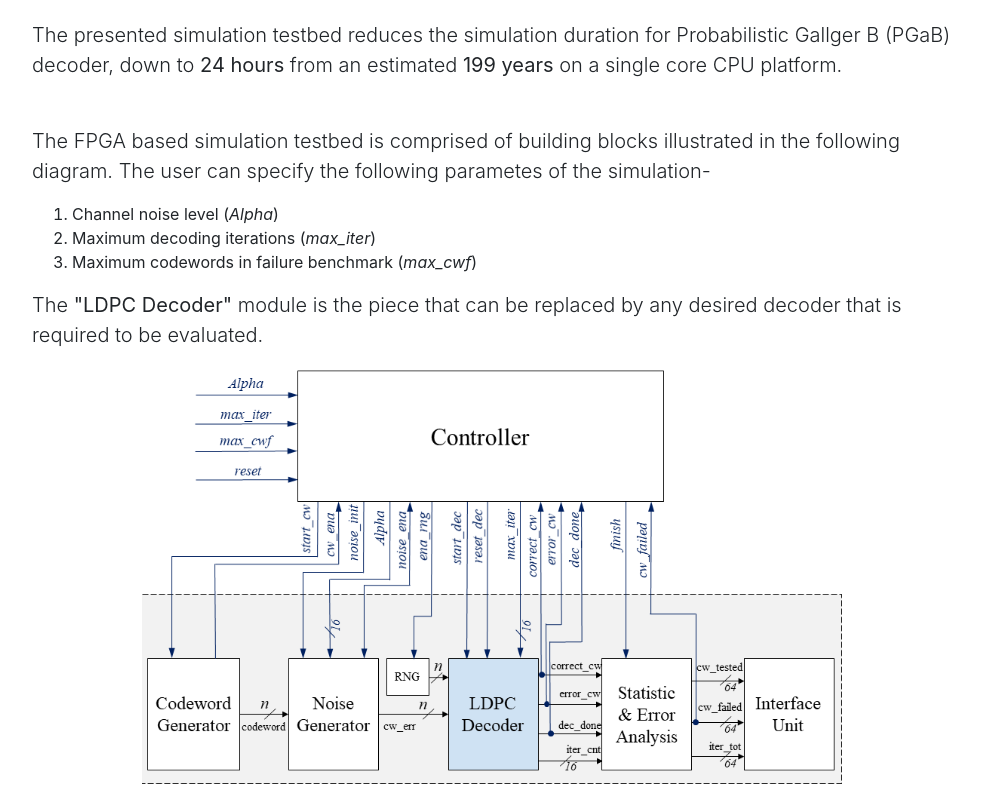
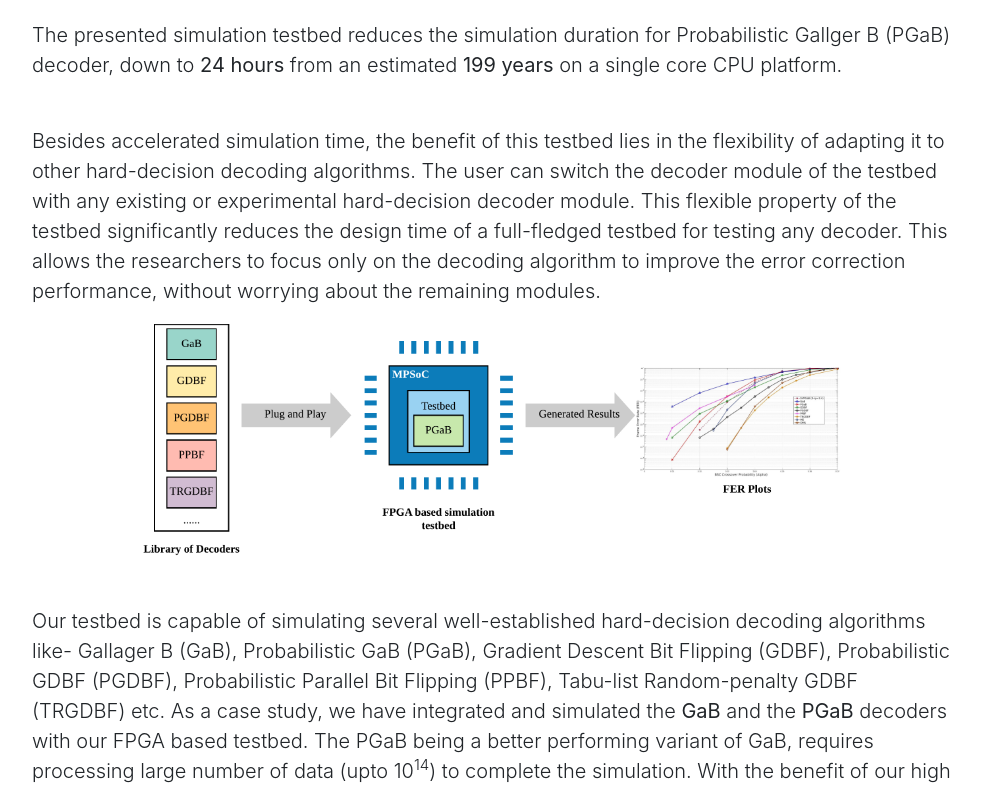
Before and after one commit to UA-RCL/LDPC_Simulation_Testbed, a plain HTML site: page index.html in a window 1280 px wide. Shown: the part 1360-2151 px from the top of the page, without its empty margins (148-1129 px from the left). Drawn offline with Linux system fonts and the light colour scheme.

Commit message:
design flow and contributors updated

```diff
--- a/index.html
+++ b/index.html
@@ -2,7 +2,6 @@
 <!--
   Based on the Scrolling Nav template from Start Bootstrap
   https://github.com/BlackrockDigital/startbootstrap-scrolling-nav
-
 -->
 <html lang="en">
 
@@ -83,23 +82,16 @@
           </p>
 
        	<p class="lead">
-       		The FPGA based simulation testbed is comprised of building blocks illustrated in the following diagram. The user can specify the following parametes of the simulation-<br>
-       		<ol>
-       			<li>Channel noise level (<i>Alpha</i>)</li>
-       			<li>Maximum decoding iterations (<i>max_iter</i>)</li>
-       			<li>Maximum codewords in failure benchmark (<i>max_cwf</i>)</li>
-       		</ol>
-       	</p>
 
-       	<p class="lead">
-       	The <b>"LDPC Decoder"</b> module is the piece that can be replaced by any desired decoder that is required to be evaluated. </p>
+       		Besides accelerated simulation time, the benefit of this testbed lies in the flexibility of adapting it to other hard-decision decoding algorithms. The user can switch the decoder module of the testbed with any existing or experimental hard-decision decoder module. This flexible property of the testbed significantly reduces the design time of a full-fledged testbed for testing any decoder. This allows the researchers to focus only on the decoding algorithm to improve the error correction performance, without worrying about the remaining modules.
+       </p>
   					 <div class="container text-center">
-	        			<img class="img-fluid" src="./images/testbed_architecture.png" alt="" width="1000" height="100">
+	        			<img class="img-fluid" src="./images/LDPC_git_diagram_2.png" alt="" width="1000" height="500">
           			</div>
 
           			<br><br>
           <p class="lead">
-         As a case study, we have integrated and simulated the Gallager B (GaB) and the Probabilistic Gallager B (PGaB) decoders with our FPGA based testbed. The PGaB being a better performing variant of GaB, requires processing large number of data (upto 10<sup>14</sup>) to complete the simulation. With the benefit of our high throughput FPGA based testbed, we have completed the highest resolution simulation on PGaB (<i>Alpha = 0.005</i>) till date in feasible amount of time and presented the result in terms of Frame Error Rate (FER).
+         Our testbed is capable of simulating several well-established hard-decision decoding algorithms like- Gallager B (GaB), Probabilistic GaB (PGaB), Gradient Descent Bit Flipping (GDBF), Probabilistic GDBF (PGDBF), Probabilistic Parallel Bit Flipping (PPBF), Tabu-list Random-penalty GDBF (TRGDBF) etc. As a case study, we have integrated and simulated the <b>GaB</b> and the <b>PGaB</b> decoders with our FPGA based testbed. The PGaB being a better performing variant of GaB, requires processing large number of data (upto 10<sup>14</sup>) to complete the simulation. With the benefit of our high throughput FPGA based testbed, we have completed the highest resolution simulation on PGaB (<i>Alpha = 0.005</i>) till date in feasible amount of time and presented the result in terms of Frame Error Rate (FER).
 
           			<div class="container text-center">
           				<img class="img-fluid" src="./images/fer_cpu.jpg" alt="" width="1000" height="auto">
@@ -159,6 +151,13 @@
               <div class="contrib-profile" data-name="Ali Akoglu" data-location="UArizona"></div>
             </div>
           </div>
+
+          <h4>Previous Contributors</h4>
+            <div class="col-sm mx-auto text-center">
+              <div class="contrib-profile" data-name="Burak Unal" data-location=""></div>
+            </div>
+
+          </div>
         </div>
       </div>
     </div>
```
Also changed, not shown: images/LDPC_git_diagram_2.png (added), images/profiles/burak.jpg (added), images/soc.png (deleted).
